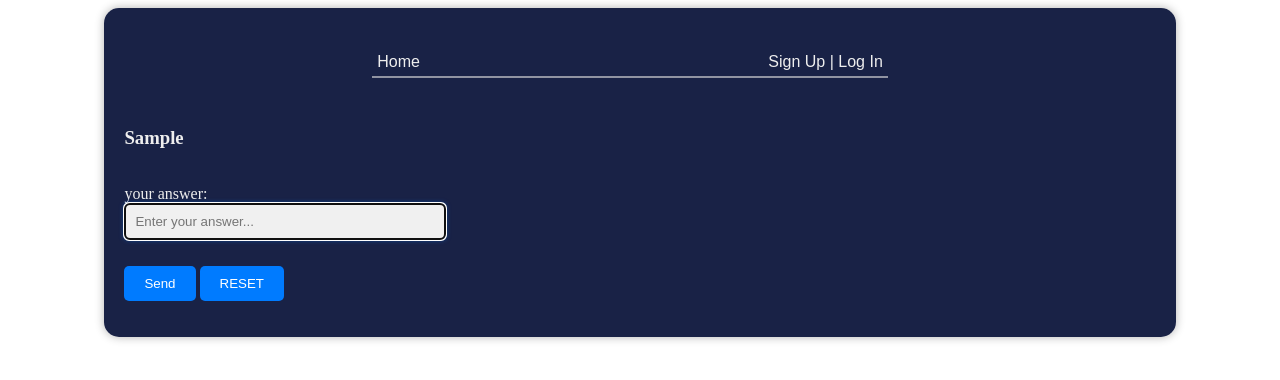
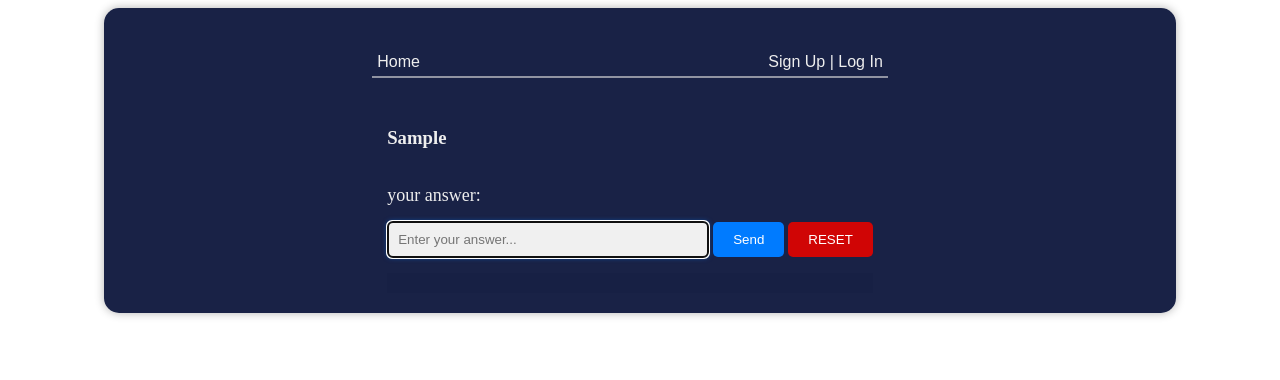
Before and after one commit to F-redy/assistant_in_learning_new_words, a Django app: a page that uses templates/base.html in a window 1280 px wide. Shown: the top 380 px of the page. Run offline with Django 4.2, Linux system fonts and the light colour scheme; tables that the repository leaves empty hold one stand-in row (values such as "Sample post").

Commit message:
add new styles

```diff
--- a/static/my_project/css/styles.css
+++ b/static/my_project/css/styles.css
@@ -42,10 +42,80 @@ button {
     cursor: pointer;
 }
 
-.error_message {
+.red-button {
+    background-color: #d00505;
+}
+
+.green-button {
+    background-color: green;
+}
+
+.right-button {
+    display: flex;
+    justify-content: flex-end;
+    margin-left: auto;
+}
+
+.button-container {
+    margin-top: 20px;
+    display: flex;
+    justify-content: space-between; /* Распределить кнопки по краям контейнера */
+    align-items: center; /* Выравнивание по вертикали по центру */
+}
+
+.button-inline {
+    display: inline-block;
+
+}
+
+.button-center {
+    display: flex;
+    justify-content: space-evenly;
+
+}
+
+.error-message {
     color: red;
 }
 
-.success_message {
+.success-message {
     color: #03d738;
 }
+
+.info-message {
+    color: #4ac1f7;
+}
+
+.success-answer {
+    background-color: #217e3b;
+    color: #faf7f7;
+    font-size: 18px;
+    width: 300px;
+}
+
+.error-answer {
+    background-color: #7e0404;
+    color: #faf7f7;
+    font-size: 18px;
+    width: 300px;
+}
+
+.text-center {
+    text-align: center;
+}
+
+.label-box {
+    font-size: 18px;
+}
+
+.content-box {
+    display: flex;
+    justify-content: center;
+}
+
+.sticky-box {
+    position: sticky;
+    top: 0;
+    background-color: rgba(18, 27, 65, 0.15);
+    padding: 10px; /* Отступ для улучшения внешнего вида */
+}
```
